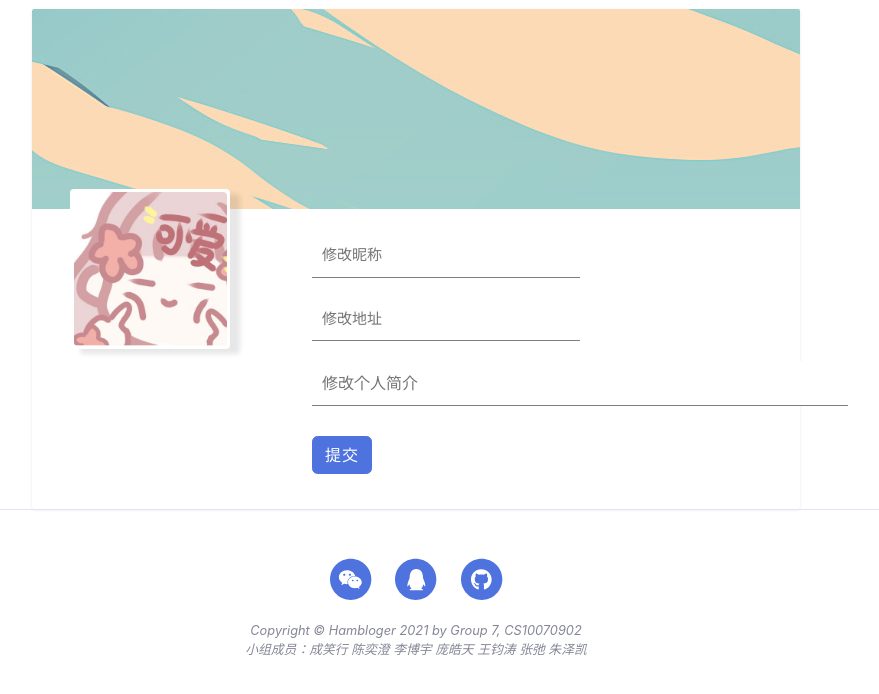
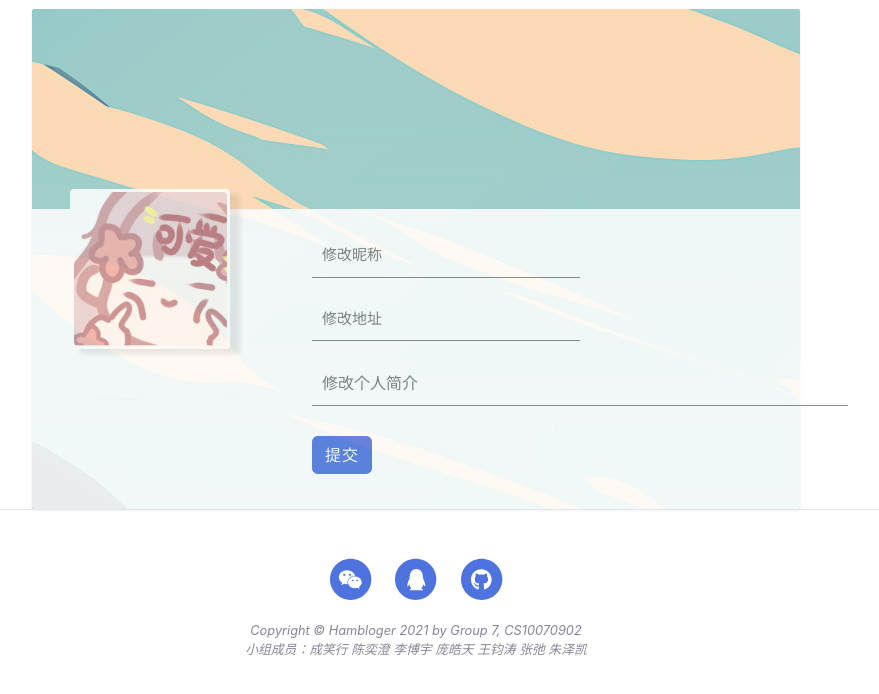
Before and after one commit to vozeo/Hambloger, a Flask app: template app/templates/edit_profile.html in a window 1280 px wide. Shown: the part 83-777 px from the top of the page, without its empty margins (224-1103 px from the left). Run offline with Flask 2, Linux system fonts and the light colour scheme; the template is opened without the code that fills it: values that come from a table or form of the project are taken from there, others are empty; some libraries are stand-ins or nearby versions.

Commit message:
Fix edit profile page.

```diff
--- a/app/static/css/edit-profile.css
+++ b/app/static/css/edit-profile.css
@@ -11,6 +11,7 @@
 }
 
 .user-container {
+    background-image: url('../img/page-bg.jpg');
     display: block;
     background-color: rgb(255, 255, 255);
     margin-top: 12px;
@@ -19,7 +20,7 @@
 }
 
 .user-cover-container {
-    background-image: url('../img/page-bg.jpg');
+    opacity: 0;
     background-color: rgb(153, 153, 153);
     border-top-left-radius: 2px;
     border-top-right-radius: 2px;
@@ -27,6 +28,9 @@
 }
 
 .user-profile-container {
+    opacity: 0.85;
+    background-color: rgb(255, 255, 255);
+    color: rgb(0, 0, 0);
     height: 300px;
     border-bottom-left-radius: 2px;
     border-bottom-right-radius: 2px;
```
Also changed, not shown: data-dev.sqlite.
